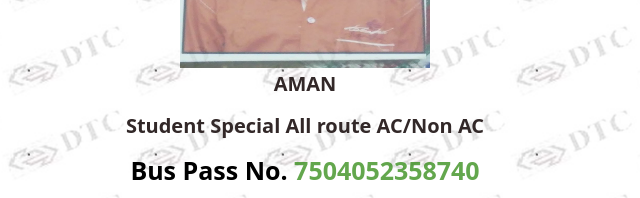
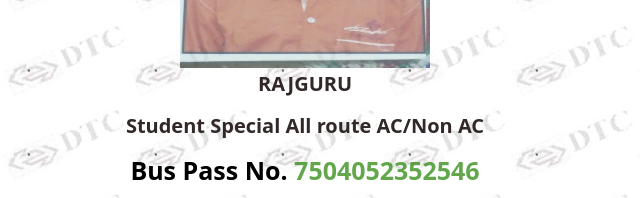
Before and after one commit to Dtconline/Dtc-pass, a plain HTML site: page index.html in a window 1280 px wide. Shown: the part 574-772 px from the top of the page, 335-975 px from the left. Drawn offline with Linux system fonts and the light colour scheme.

Commit message:
Update index.html

```diff
--- a/index.html
+++ b/index.html
@@ -114,7 +114,7 @@
 				    						<tr>
 												<td class="text-center" colspan="4">
 													<img src="images/SHmRUpNPTj3Mf-Z.jpg" height="250px" width="250px" style="opacity: 65%;"><br>
-													<label style="font-size:20px;"><b>AMAN</b></label><br>
+													<label style="font-size:20px;"><b>RAJGURU</b></label><br>
 
 
 
@@ -123,7 +123,7 @@
 
 
 
-													<label style="font-size:25px;color:black;"><b>Bus Pass No.  </b><b id="blink">7504052358740</b></label><br>
+													<label style="font-size:25px;color:black;"><b>Bus Pass No.  </b><b id="blink">7504052352546</b></label><br>
 													<script type="text/javascript">
 												      var blink = document.getElementById('blink');
 												      setInterval(function() {
```
